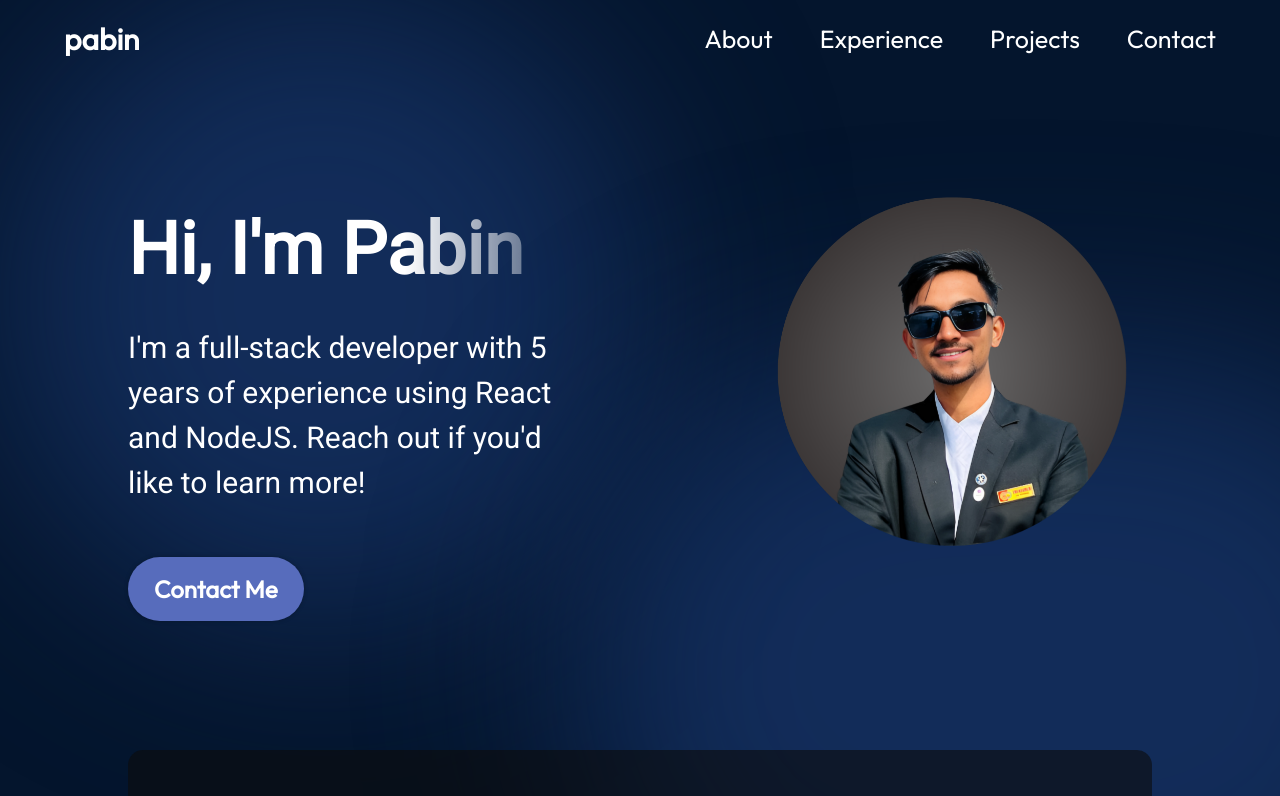
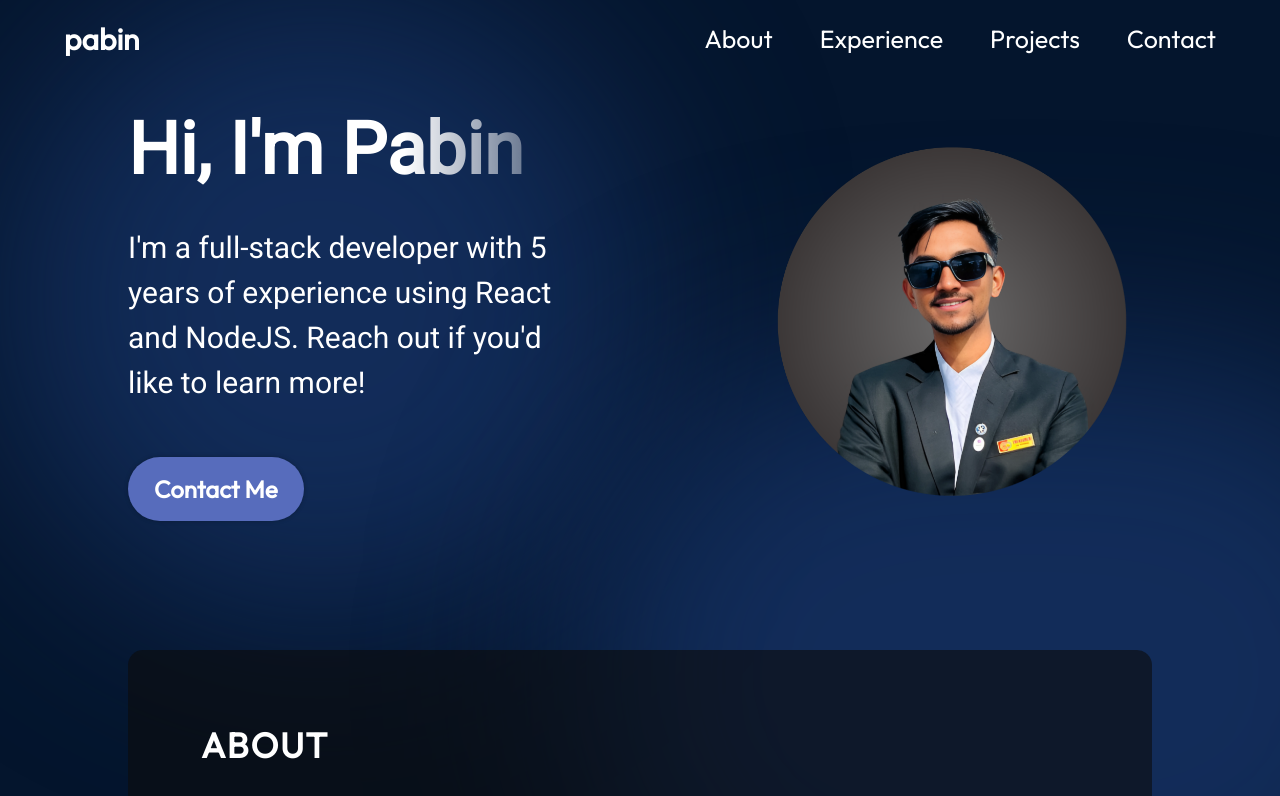
Before and after one commit to pabinn/Portfolio, a React (Vite) app: page / in a window 1280 px wide. Shown: the top 796 px of the page. Built offline with nearby package versions, Linux system fonts and the light colour scheme.

Commit message:
margin milako

```diff
--- a/src/components/Hero/Hero.module.css
+++ b/src/components/Hero/Hero.module.css
@@ -25,7 +25,7 @@
 .title {
   font-size: 72px;
   font-weight: 900;
-  margin-top: 100px;
+  /* margin-top: 100px; */
   margin-bottom: 33px;
   font-family: var(--font-roboto);
   background: linear-gradient(
```
